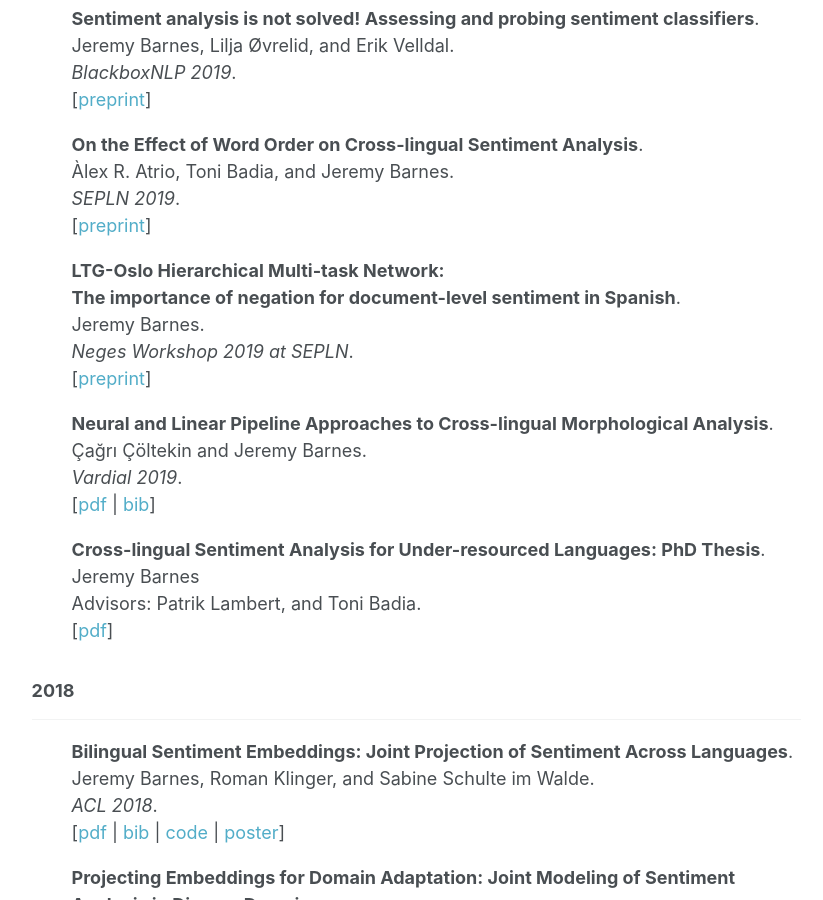
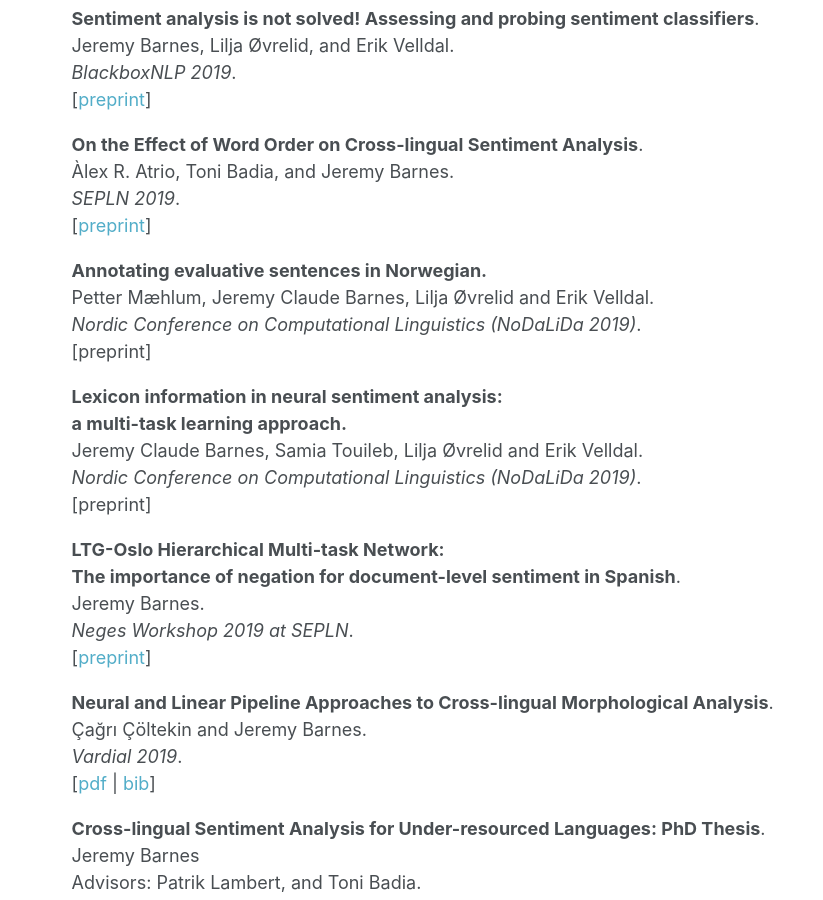
Before and after one commit to jerbarnes/jbarnesspain.github.io, a Jekyll site: the page built from publications/index.html, in a window 1280 px wide and 900 px high, scrolled down 469 px. Shown: the whole window, without its empty margins (250-1073 px from the left). Built offline with Jekyll 4.4.1, drawn with Linux system fonts in a browser that asks for light colours.

Commit message:
added nodalida pubs

```diff
--- a/publications/index.html
+++ b/publications/index.html
@@ -40,6 +40,23 @@ title: Selected Publications
 		Àlex R. Atrio, Toni Badia, and Jeremy Barnes.<br>
 		<i>SEPLN 2019</i>.<br>
 		[<a href="/downloads/reordering.pdf">preprint</a>]
+</ul>
+
+<ul>
+        <strong>
+        Annotating evaluative sentences in Norwegian.</strong><br>
+        Petter Mæhlum, Jeremy Claude Barnes, Lilja Øvrelid and Erik Velldal.<br>
+        <i>Nordic Conference on Computational Linguistics (NoDaLiDa 2019)</i>.<br>
+        [preprint]
+</ul>
+
+<ul>
+        <strong>
+        Lexicon information in neural sentiment analysis:<br>
+        a multi-task learning approach.<br></strong>
+        Jeremy Claude Barnes, Samia Touileb, Lilja Øvrelid and Erik Velldal.<br>
+        <i>Nordic Conference on Computational Linguistics (NoDaLiDa 2019)</i>.<br>
+        [preprint]
 </ul>
 
 <ul>
```
